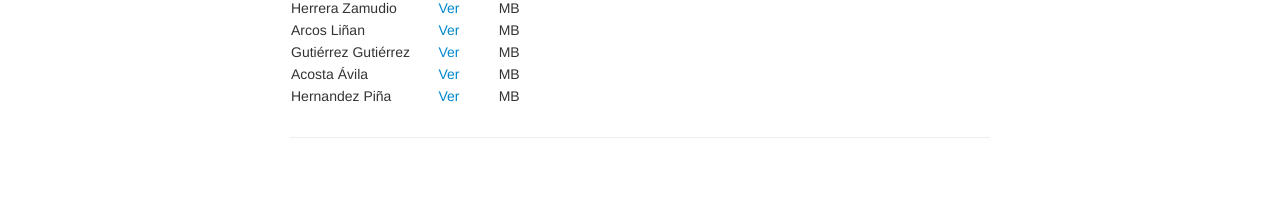
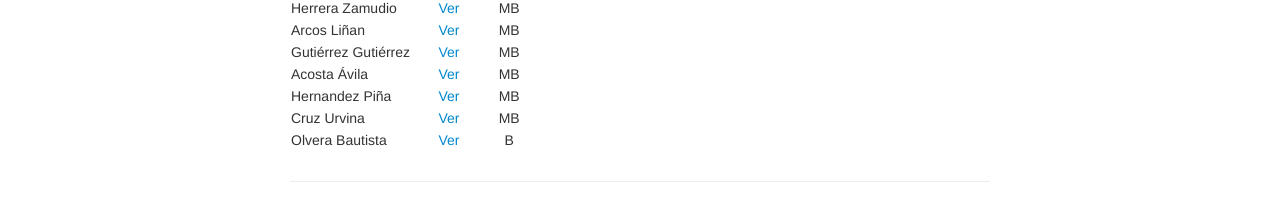
Before and after one commit to enriGarcia/enriGarcia.github.io, a Jekyll site: the page built from pages/teaching/ctrlDig.md, in a window 1280 px wide. Shown: the part 1772-1982 px from the top of the page. Built offline with Jekyll 4.4.1, drawn with Linux system fonts in a browser that asks for light colours; before the commit the page ends 1941 px from its top, so only the background shows below that.

Commit message:
webpage update

```diff
--- a/pages/teaching/ctrlDig.md
+++ b/pages/teaching/ctrlDig.md
@@ -77,6 +77,8 @@ Lista de proyectos recibidos
 |Gutiérrez Gutiérrez          |[Ver           ](https://drive.google.com/file/d/1EWaAEXcvyuGY1dvb_VcTJFb0c92V9cnW/view?usp=sharing)| MB |
 |Acosta Ávila                 |[Ver           ](https://drive.google.com/file/d/1x0HPu8b7ibegeC1woCnFGyg1HqswE1IV/view?usp=sharing)| MB |
 |Hernandez Piña               |[Ver           ](https://drive.google.com/file/d/1WtinBW_LBWMPTjN4bB2yropHMCClN8tv/view?usp=sharing)| MB |
+|Cruz Urvina                  |[Ver           ](https://drive.google.com/file/d/1ZoZtyXmQ2S-nw53ua2Twie9042GIQACX/view?usp=sharing)| MB |
+|Olvera Bautista              |[Ver           ](https://drive.google.com/file/d/1WNuvvkfra_GtiZlG1JsXgxH4I9DUzyux/view?usp=sharing)| B |
 
 
 <!-- Note: this is how to write a comment in HTML. Everything in here won't show up on your webpage.-->
```
